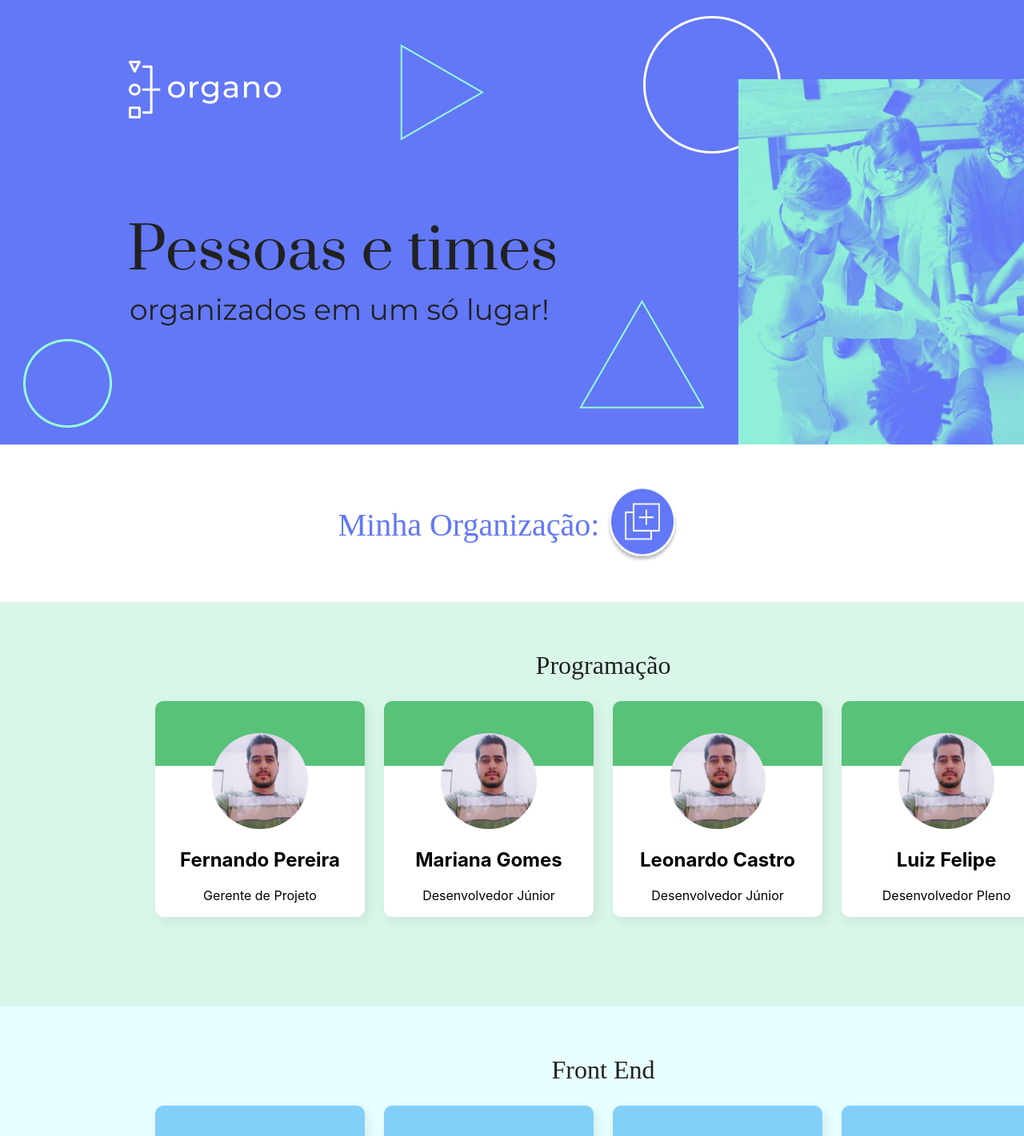
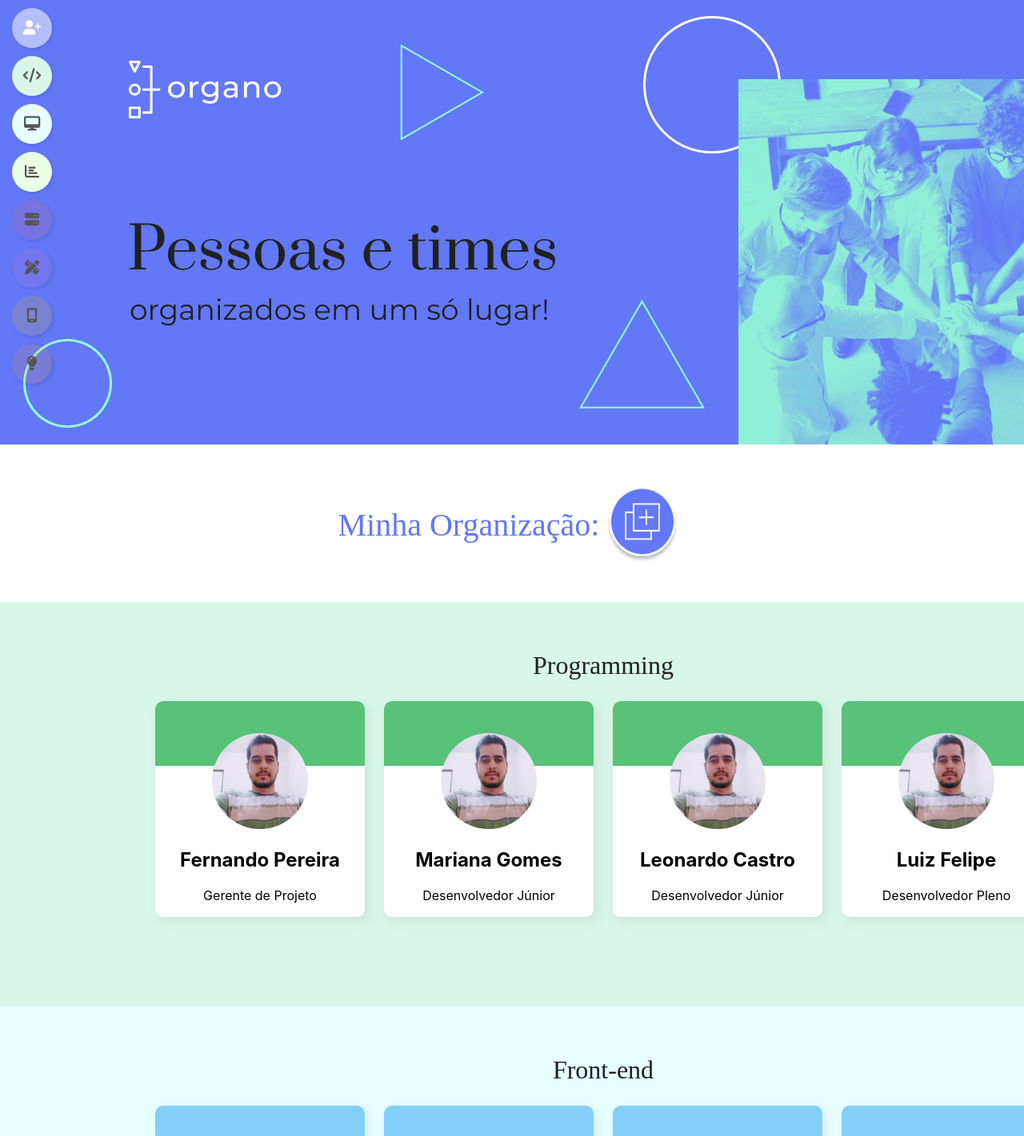
Before and after one commit to AllanGaiteiro/alura-projeto-organopeaple-estudo-react, a React (Create React App) app: page / in a window 1280 px wide. Shown: the top 1421 px of the page at 80% size. Built offline with nearby package versions, Linux system fonts and the light colour scheme.

Commit message:
criação de um menu lateral

```diff
--- a/package.json
+++ b/package.json
@@ -3,6 +3,7 @@
   "version": "0.1.0",
   "private": true,
   "dependencies": {
+    "@fortawesome/fontawesome-free": "^6.4.0",
     "@testing-library/jest-dom": "^5.16.5",
     "@testing-library/react": "^13.4.0",
     "@testing-library/user-event": "^13.5.0",
--- a/src/App.js
+++ b/src/App.js
@@ -1,10 +1,20 @@
+import "@fortawesome/fontawesome-free/css/all.min.css";
 import "./App.css";
+import { SidebarButton } from "./SidebarButton";
 import { Header } from "./components/Header";
+import { SectionSignEmployers } from "./components/SectionSignEmployers";
 import { Sections } from "./components/Sections";
-import { SectionSignEmployers } from "./components/SectionSignEmployers";
+import { Sidebar } from "./components/Sidebar";
+
 function App() {
   return (
     <div className="App">
+      {/* Inclui o sidebar */}
+      <Sidebar>
+        <SidebarButton>1</SidebarButton>
+        <SidebarButton>2</SidebarButton>
+        <SidebarButton>3</SidebarButton>
+      </Sidebar>
       <Header />
       <SectionSignEmployers />
       <Sections />
--- a/src/components/Section.js
+++ b/src/components/Section.js
@@ -7,15 +7,15 @@ import { SectionContainer } from "./SectionContainer";
 import { Title } from "./Title";
 
 export function Section({ section }) {
-  const { backgroundColor, title, cardCollor, id } = section;
+  const { brightColor, title, color, id } = section;
   return (
-    <SectionContainer backgroundColor={backgroundColor}>
+    <SectionContainer backgroundColor={brightColor}>
       <Title>{title}</Title>
       <CardList>
         {profileList
           .filter((p) => p.section === id)
           .map((p, i) => (
-            <CardEmployer key={i} cardCollor={cardCollor}>
+            <CardEmployer key={i} cardCollor={color}>
               <ProfileImage src={ProfyleImage} />
               <h2>{p.name}</h2>
               <p>{p.jobTitle}</p>
--- a/src/components/Sections.js
+++ b/src/components/Sections.js
@@ -4,9 +4,12 @@ import { Section } from "./Section";
 export function Sections() {
   return (
     <div>
-      {sectionsList.map((section) => (
-        <Section key={section.id} section={section} />
-      ))}
+      {sectionsList.map(
+        (section) =>
+          section.id !== "cadastro" && (
+            <Section key={section.id} section={section} />
+          )
+      )}
     </div>
   );
 }
--- /dev/null
+++ b/src/components/Sidebar.js
@@ -0,0 +1,20 @@
+import { sectionsList } from "../db/sectionsList";
+import { SidebarButton } from "./SidebarButton";
+import { SidebarContainer } from "./SidebarContainer";
+
+export function Sidebar() {
+  return (
+    <SidebarContainer>
+      {sectionsList.map((item, i) => (
+        <SidebarButton
+          backgroundColor={item.brightColor}
+          backgroundColorHover={item.color}
+          color={item.id === "cadastro" && "white"}
+          key={i}
+        >
+          <i className={`fas fa-${item.icon}`} />
+        </SidebarButton>
+      ))}
+    </SidebarContainer>
+  );
+}
--- /dev/null
+++ b/src/components/SidebarButton.js
@@ -0,0 +1,20 @@
+import styled from "styled-components";
+
+export const SidebarButton = styled.button`
+  display: block;
+  margin: 10px auto;
+  width: 50px;
+  height: 50px;
+  font-size: 18px;
+  border-radius: 50%;
+  background-color: ${(props) => props.backgroundColor || "#eee"};
+  color: ${(props) => props.color || "#555"};
+  box-shadow: 2px 2px 5px rgba(0, 0, 0, 0.1);
+  border: none;
+  cursor: pointer;
+
+  &:hover {
+    background-color: ${(props) => props.backgroundColorHover || "#ddd"};
+    color: white;
+  }
+`;
--- /dev/null
+++ b/src/components/SidebarContainer.js
@@ -0,0 +1,10 @@
+import styled from "styled-components";
+
+export const SidebarContainer = styled.div`
+  position: fixed;
+  top: auto;
+  left: 0;
+  height: 100vh;
+  width: 80px;
+  background-color: none;
+`;
--- a/src/db/sectionsList.js
+++ b/src/db/sectionsList.js
@@ -1,44 +1,58 @@
 export const sectionsList = [
   {
+    id: "cadastro",
+    title: "Cadastro",
+    brightColor: "#B4BEFB",
+    color: "#6278F7",
+    icon: "user-plus",
+  },
+  {
     id: "programming",
-    backgroundColor: "#D9F7E9",
-    cardCollor: "#57C278",
-    title: "Programação",
+    title: "Programming",
+    brightColor: "#D9F7E9",
+    color: "#57C278",
+    icon: "code",
   },
   {
     id: "front-end",
-    backgroundColor: "#E8FFFF",
-    cardCollor: "#82CFFA",
-    title: "Front End",
+    title: "Front-end",
+    brightColor: "#E8FFFF",
+    color: "#82CFFA",
+    icon: "desktop",
   },
   {
     id: "data-science",
-    backgroundColor: "#E9FFE3",
-    cardCollor: "#A6D157",
     title: "Data Science",
+    brightColor: "#E9FFE3",
+    color: "#A6D157",
+    icon: "chart-bar",
   },
   {
     id: "devops",
-    backgroundColor: "rgba(241, 97, 101, 0.15)",
-    cardCollor: "#E06B69",
-    title: "Devops",
+    title: "DevOps",
+    brightColor: "rgba(241, 97, 101, 0.15)",
+    color: "#E06B69",
+    icon: "server",
   },
   {
     id: "ux-design",
-    backgroundColor: "rgba(220, 110, 190, 0.15)",
-    cardCollor: "#DB6EBF",
-    title: "UX e Design",
+    title: "UX Design",
+    brightColor: "rgba(220, 110, 190, 0.15)",
+    color: "#DB6EBF",
+    icon: "pencil-ruler",
   },
   {
     id: "mobile",
-    backgroundColor: "rgba(255, 186, 5, 0.15)",
-    cardCollor: "#FFBA05",
     title: "Mobile",
+    brightColor: "rgba(255, 186, 5, 0.15)",
+    color: "#FFBA05",
+    icon: "mobile-alt",
   },
   {
     id: "innovation-management",
-    backgroundColor: "rgba(255, 140, 42, 0.15)",
-    cardCollor: "#FF8A29",
-    title: "Inovação e Gestão",
+    title: "Innovation Management",
+    brightColor: "rgba(255, 140, 42, 0.15)",
+    color: "#FF8A29",
+    icon: "lightbulb",
   },
 ];
```
Also changed, not shown: src/index.js (+6 -6 lines), 1 other file (tests, documents, lock files or other folders).
